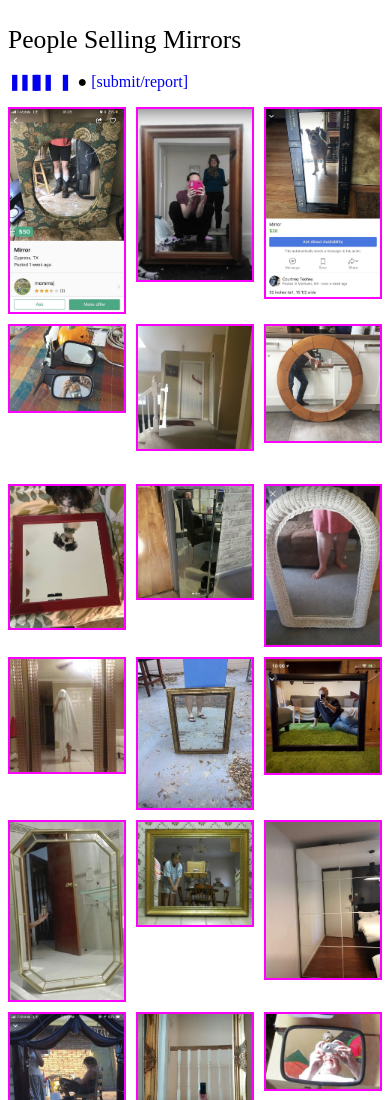
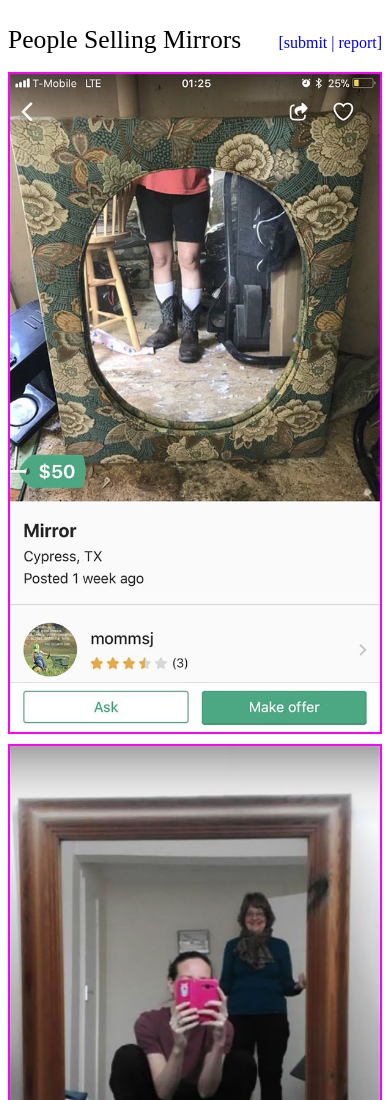
Before and after one commit to maxrodrigo/peoplesellingmirrors.com, a plain HTML site: page index.html in a window 390 px wide. Shown: the top 1100 px of the page. Drawn offline with Linux system fonts and the light colour scheme.

Commit message:
Set auto default for columns

```diff
--- a/index.html
+++ b/index.html
@@ -45,7 +45,7 @@
         }
         header{
             display: grid;
-            grid-template-columns: 1fr 1fr;
+            grid-template-columns: auto auto;
             align-items:baseline;
         }
         nav{
@@ -55,7 +55,7 @@
             display: grid;
             grid-auto-rows: minmax(150px, auto);
             grid-gap: 10px;
-            grid-template-columns: repeat(3, 1fr);
+            grid-template-columns: repeat(auto-fill, minmax(250px, 1fr));
         }
         main > img{
             width: 100%;
@@ -68,13 +68,10 @@
             text-align:center;
             display:inline-block;
         }
+        a.submit-report{ margin-left:1em; }
 
         @media only screen and (max-width: 768px) {
-            header {
-                grid-template-columns: 1fr;
-                padding-bottom: 1em;
-            }
-            nav { justify-self: auto; }
+            a.columns-selector{ display:none; }
         }
     </style>
 </head>
@@ -83,11 +80,10 @@
     <header>
         <h1>People Selling Mirrors</h1>
         <nav>
-            <a href="#" data-columns="3" class="columns-selector">❚❚❚</a>
-            <a href="#" data-columns="2" class="columns-selector">❚❚</a>
-            <a href="#" data-columns="1" class="columns-selector">❚</a>
-            ●
-            <a href="https://github.com/maxrodrigo/peoplesellingmirrors.com/issues/new">[submit/report]</a>
+            <a href="#" data-columns="1" class="columns-selector" alt="one-column">❚</a>
+            <a href="#" data-columns="2" class="columns-selector" alt="two columns">❚❚</a>
+            <a href="#" data-columns="auto" class="columns-selector" alt="automatic">❚❚❚</a>
+            <a href="https://github.com/maxrodrigo/peoplesellingmirrors.com/issues/new" class="submit-report">[submit | report]</a>
         </nav>
     </header>
     <main></main>
@@ -116,7 +112,12 @@
         item.addEventListener('click', function(e) {
             e.preventDefault();
             var columns = item.getAttribute("data-columns");
-            document.getElementsByTagName("main")[0].style.gridTemplateColumns = "repeat("+columns+", 1fr)";
+            if(!isNaN(columns)){
+                var columns_prop = "repeat("+columns+", 1fr)";
+            }else{
+                var columns_prop = "repeat(auto-fill, minmax(250px, 1fr))";
+            }
+            document.getElementsByTagName("main")[0].style.gridTemplateColumns = columns_prop;
         });
     });
 
```
